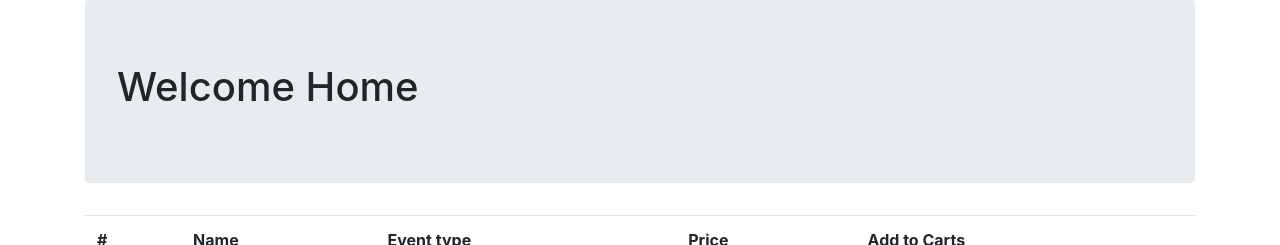
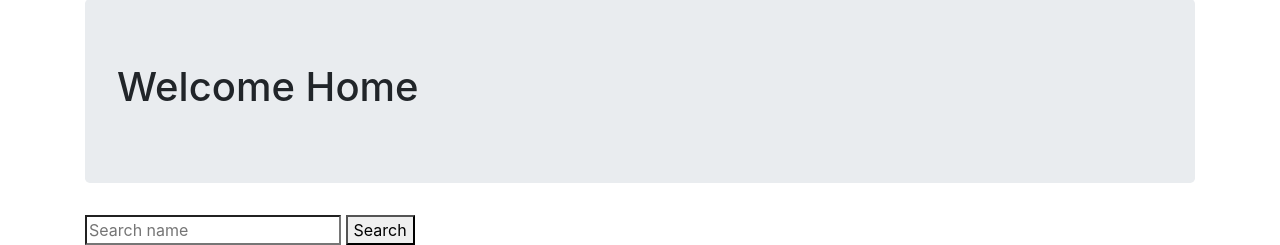
Before and after one commit to CZhang1997/Event-Photography, a Flask app: page /userHome in a window 1280 px wide. Shown: the part 139-384 px from the top of the page. Run offline with Flask 2, Linux system fonts and the light colour scheme; the visitor is signed in with stand-in values (Sample User, id 1); a database or web service that is not in the repository returns one stand-in record (values such as "Sample title"); lists and menus that the app fills with data are empty; some libraries are stand-ins or nearby versions.

Commit message:
add search function

```diff
--- a/app.py
+++ b/app.py
@@ -156,11 +156,11 @@
     if session.get('user'):
         query = { '_id':  ObjectId(id) }
         name = request.form['name']
-        available = request.form['available']
+        event = request.form['event']
         price = request.form['price']
         if price[0] == '$':
             price = float(price[1:])
-        newItem ={"$set": {"name": name , "available": available, "price": price }}
+        newItem ={"$set": {"name": name , "event": event, "price": price }}
         myitems.update_one(query, newItem)
         return json.dumps({'message': 'Video deleted successfully !'})
     else:
@@ -210,5 +210,16 @@
 	mycarts.delete_one(query)
 	return json.dumps({'message': 'cart item deleted successfully !'})
 
+@app.route('/items', methods=['PUT'])
+def searchItems():
+    query = request.form['query']
+    value = request.form['value']
+    records = myitems.find({query: { "$regex": value }})
+    response = []
+    for record in records:
+        record["_id"] = str(record["_id"])
+        response.append(record)
+    return json.dumps(response)
+
 if __name__ == "__main__":
     app.run()
--- a/templates/userHome.html
+++ b/templates/userHome.html
@@ -17,6 +17,24 @@
           $("#admin_view").remove();
           $("#admin_add").remove();
         }
+
+        $("#search_button").click(() => {
+          const value = $("#search_value").val();
+          const data = { query: "name", value };
+          $.ajax({
+            url: "/items",
+            type: "PUT",
+            data: data,
+            success: function (response) {
+              const data = JSON.parse(response);
+              $("#items").children().remove();
+              parseDataToHtml(data);
+            },
+            error: function (err) {
+              console.log(err);
+            },
+          });
+        });
 
         function addCarts(data) {
           $.ajax({
@@ -50,13 +68,7 @@
           });
         }
 
-        function getitems() {
-          $.ajax({
-            url: "/items",
-            type: "GET",
-            success: function (response) {
-              const data = JSON.parse(response);
-              $("#items").children().remove();
+        function parseDataToHtml(data) {
           data.forEach((item, index) => {
             const { name, event = "", price, _id: id } = item;
             const i = `
@@ -81,6 +93,16 @@
               addCarts(data);
             });
           });
+        }
+
+        function getitems() {
+          $.ajax({
+            url: "/items",
+            type: "GET",
+            success: function (response) {
+              const data = JSON.parse(response);
+              $("#items").children().remove();
+              parseDataToHtml(data);
             },
             error: function (error) {
               console.log(error);
@@ -123,6 +145,21 @@
       <div class="jumbotron">
         <h1>Welcome Home</h1>
       </div>
+      <form id="search_form" className="form-inline">
+        <input
+          className="form-control"
+          type="search"
+          id="search_value"
+          placeholder="Search name"
+        />
+        <button
+          className="btn btn-outline-success"
+          id="search_button"
+          type="button"
+        >
+          Search
+        </button>
+      </form>
       <table class="table">
         <thead>
           <tr>
```
Lines whose indentation alone changed are shown as unchanged.
